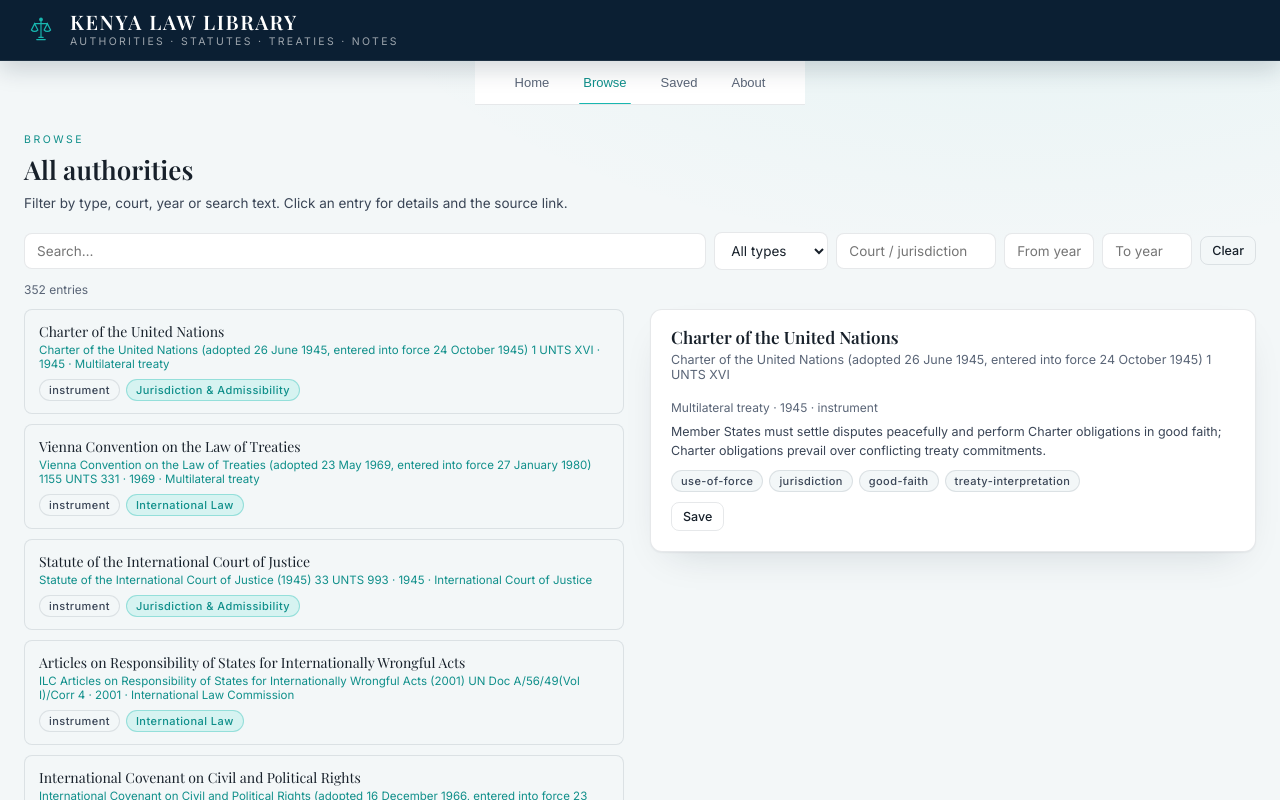
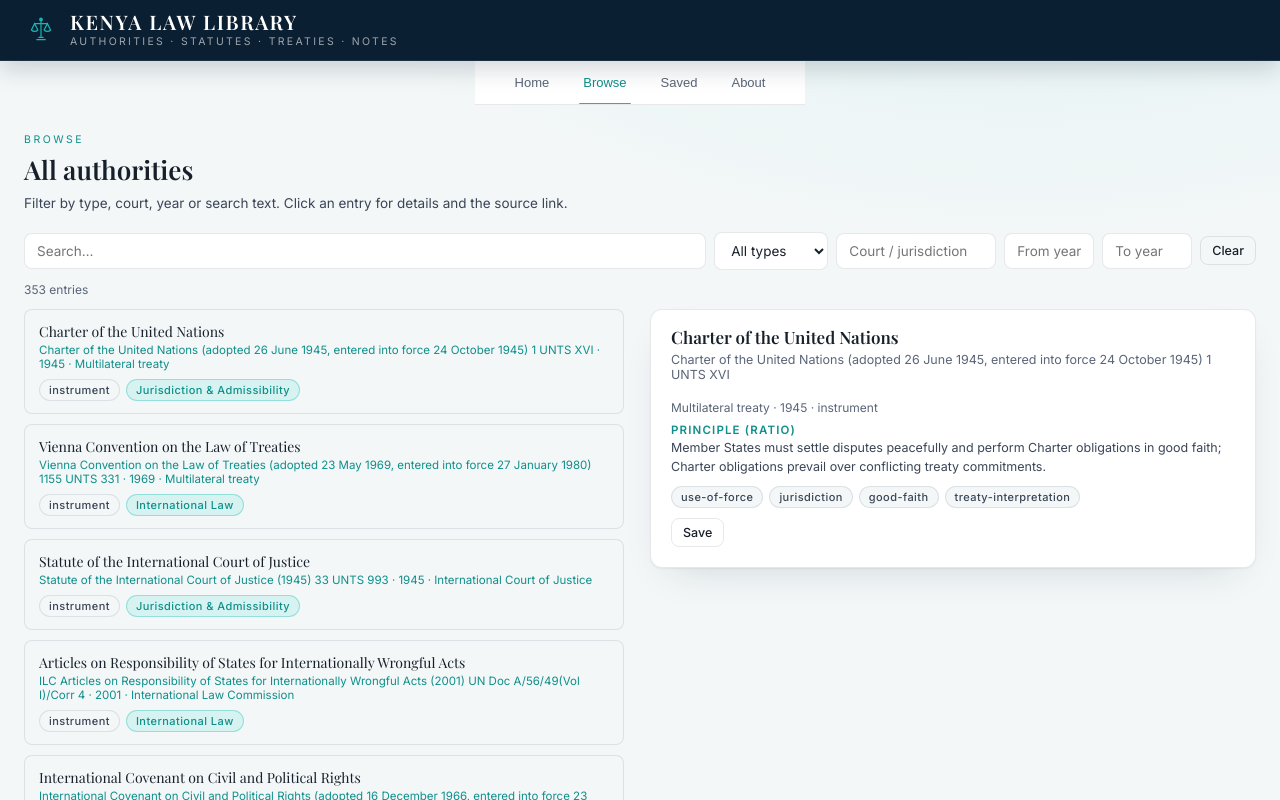
Before and after one commit to MJGin/curia-regis, a React (Vite) app: page / in a window 1280 px wide. Both pictures are taken after a click on the button "Browse". Shown: the top 800 px of the page. Built offline with nearby package versions, Linux system fonts and the light colour scheme; a web font is replaced by a local one.

Commit message:
Add case brief format (Facts/Holding/Principle/Judges) + Gichuru case

```diff
--- a/src/components/tabs/BrowseTab.tsx
+++ b/src/components/tabs/BrowseTab.tsx
@@ -63,7 +63,12 @@
               <div style={{ fontSize: 12, color: "var(--ink-muted)", marginBottom: 8 }}>
                 {selected.court}{selected.year ? " · " + selected.year : ""} · {selected.type}
               </div>
-              <div className="auth-principle" style={{ marginBottom: 10 }}>{selected.summary}</div>
+              {selected.summary && (
+                <div style={{ marginBottom: 10 }}>
+                  <div style={{ fontSize: 11.5, fontWeight: 600, color: "var(--teal-dark)", letterSpacing: "0.1em", textTransform: "uppercase", marginBottom: 2 }}>Principle (ratio)</div>
+                  <div className="auth-principle">{selected.summary}</div>
+                </div>
+              )}
               {selected.facts && (
                 <div style={{ marginBottom: 8 }}>
                   <div style={{ fontSize: 11.5, fontWeight: 600, color: "var(--teal-dark)", letterSpacing: "0.1em", textTransform: "uppercase", marginBottom: 2 }}>Facts</div>
--- a/src/data/authorities-topics.ts
+++ b/src/data/authorities-topics.ts
@@ -339,4 +339,23 @@
     useFor: "both",
     note: "Verify the neutral citation on Kenya Law before relying on it.",
   },
+
+  {
+    id: "gichuru-package",
+    title: "Package Insurance Brokers Limited v Gichuru",
+    citation: "[2019] KECA 477 (KLR) (19 July 2019) (Civil Appeal 307 of 2018)",
+    court: "Court of Appeal of Kenya",
+    year: 2019,
+    system: "KE",
+    tags: ["employment", "human-rights", "reasonableness", "legality", "remedy"],
+    principle:
+      "Indirect discrimination is assessed by identifying the relevant policy or practice, its disparate impact, the disadvantage suffered by the claimant, and whether it is objectively justified and proportionate.",
+    facts:
+      "Simon Gitau Gichuru, an operations manager at Package Insurance Brokers Ltd, underwent spinal surgery and was later suspended and dismissed, allegedly due to his disability and medical condition.",
+    holding:
+      "The Court of Appeal found that his dismissal amounted to indirect discrimination and was unfair because the employer failed to accommodate his condition and provide a fair hearing. It partly allowed his appeal and awarded compensation.",
+    judges: "PN Waki, MS Asike-Makhandia and F Sichale JJA",
+    useFor: "applicant",
+    sourceUrl: "https://new.kenyalaw.org/akn/ke/judgment/keca/2019/477/eng@2019-07-19",
+  },
 ];
```
